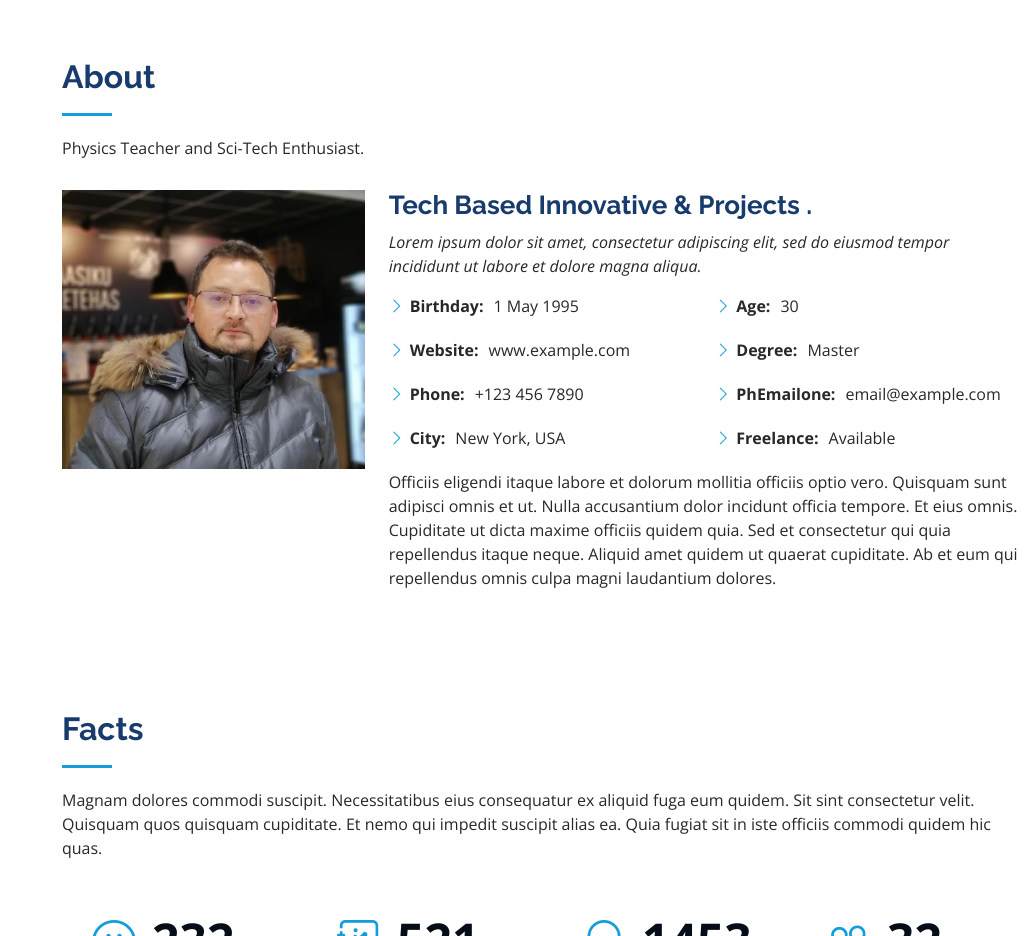
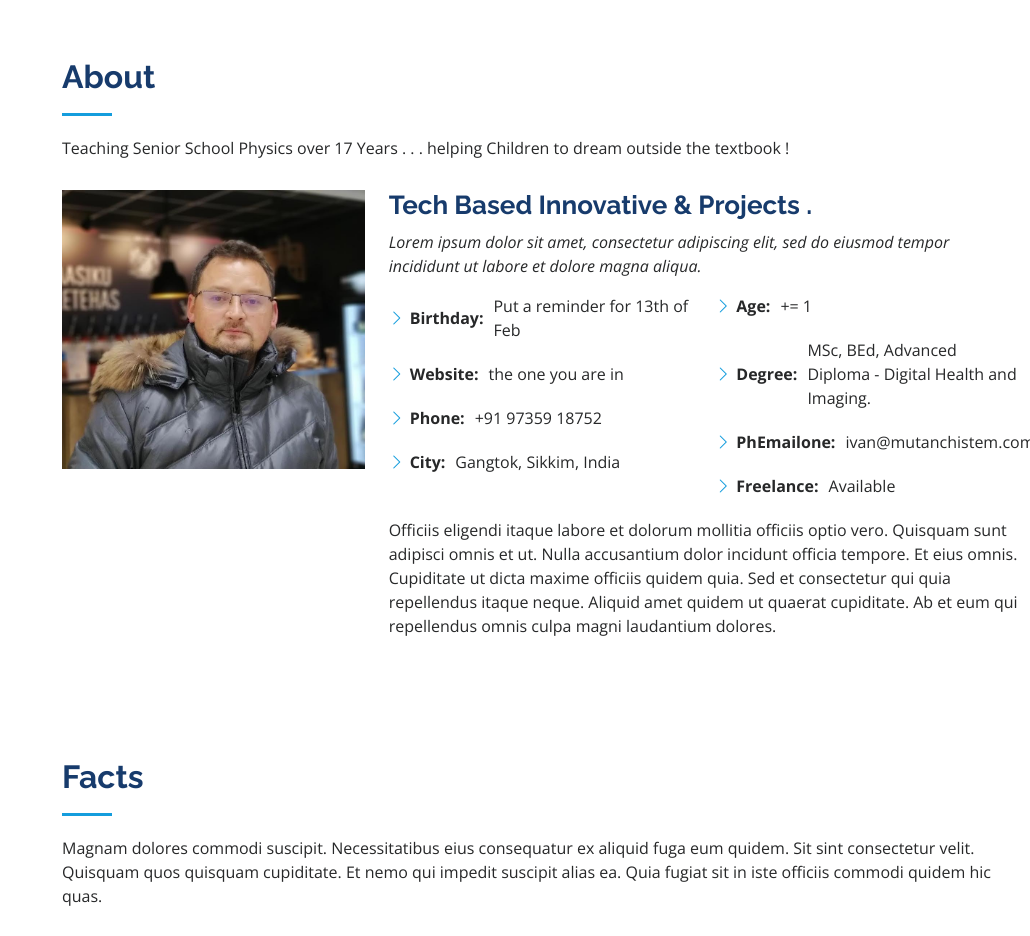
Before and after one commit to idlepcha/idlepcha.github.io, a plain HTML site: page index.html in a window 1280 px wide. Shown: the part 802-1738 px from the top of the page, without its empty margins (250-1280 px from the left). Drawn offline with nearby package versions, Linux system fonts and the light colour scheme.

Commit message:
added associated files

```diff
--- a/index.html
+++ b/index.html
@@ -85,7 +85,7 @@
 
         <div class="section-title">
           <h2>About</h2>
-          <p>Physics Teacher and Sci-Tech Enthusiast.</p>
+          <p>Teaching Senior School Physics over 17 Years . . . helping Children to dream outside the textbook !</p>
         </div>
 
         <div class="row">
@@ -101,17 +101,17 @@
             <div class="row">
               <div class="col-lg-6">
                 <ul>
-                  <li><i class="bi bi-chevron-right"></i> <strong>Birthday:</strong> <span>1 May 1995</span></li>
-                  <li><i class="bi bi-chevron-right"></i> <strong>Website:</strong> <span>www.example.com</span></li>
-                  <li><i class="bi bi-chevron-right"></i> <strong>Phone:</strong> <span>+123 456 7890</span></li>
-                  <li><i class="bi bi-chevron-right"></i> <strong>City:</strong> <span>New York, USA</span></li>
+                  <li><i class="bi bi-chevron-right"></i> <strong>Birthday:</strong> <span> Put a reminder for 13th of Feb</span></li>
+                  <li><i class="bi bi-chevron-right"></i> <strong>Website:</strong> <span>the one you are in</span></li>
+                  <li><i class="bi bi-chevron-right"></i> <strong>Phone:</strong> <span>+91 97359 18752</span></li>
+                  <li><i class="bi bi-chevron-right"></i> <strong>City:</strong> <span> Gangtok, Sikkim, India</span></li>
                 </ul>
               </div>
               <div class="col-lg-6">
                 <ul>
-                  <li><i class="bi bi-chevron-right"></i> <strong>Age:</strong> <span>30</span></li>
-                  <li><i class="bi bi-chevron-right"></i> <strong>Degree:</strong> <span>Master</span></li>
-                  <li><i class="bi bi-chevron-right"></i> <strong>PhEmailone:</strong> <span>email@example.com</span></li>
+                  <li><i class="bi bi-chevron-right"></i> <strong>Age:</strong> <span> += 1</span></li>
+                  <li><i class="bi bi-chevron-right"></i> <strong>Degree:</strong> <span>MSc, BEd, Advanced Diploma - Digital Health and Imaging. </span></li>
+                  <li><i class="bi bi-chevron-right"></i> <strong>PhEmailone:</strong> <span>ivan@mutanchistem.com</span></li>
                   <li><i class="bi bi-chevron-right"></i> <strong>Freelance:</strong> <span>Available</span></li>
                 </ul>
               </div>
```
